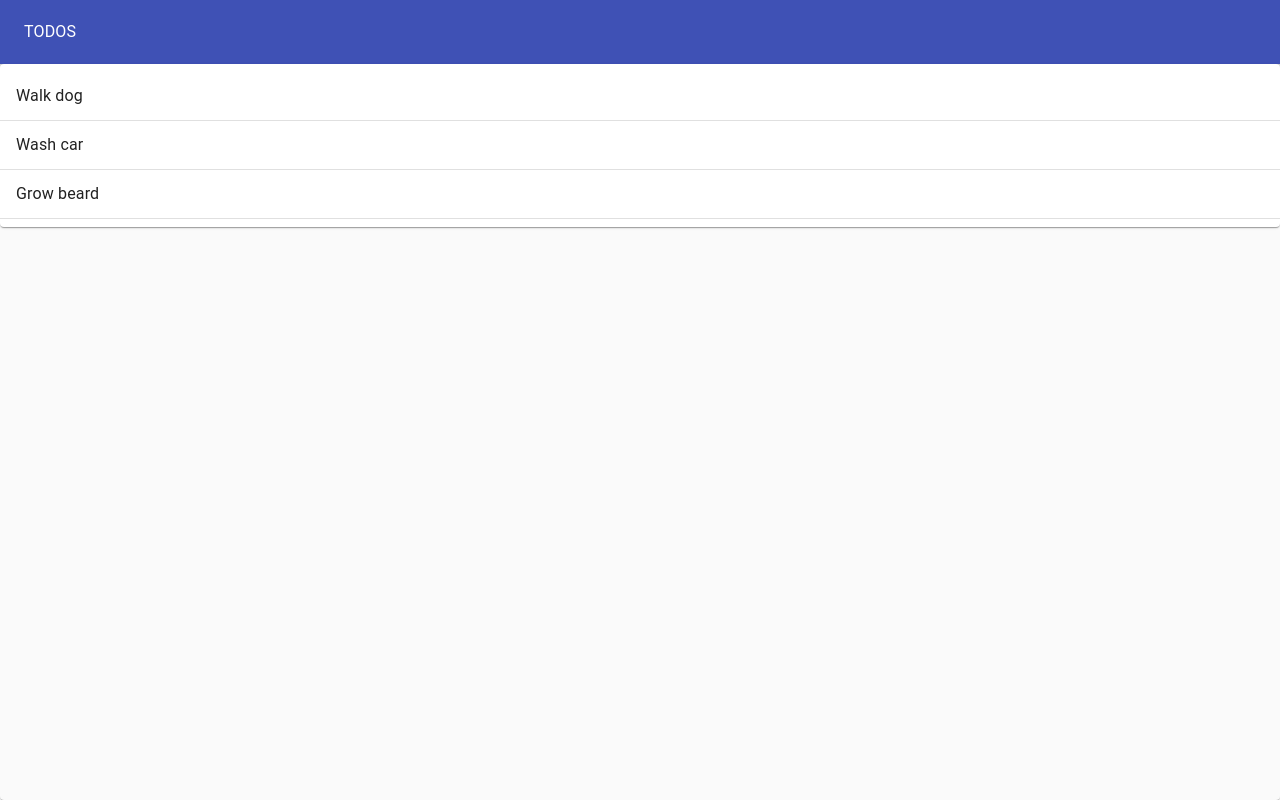
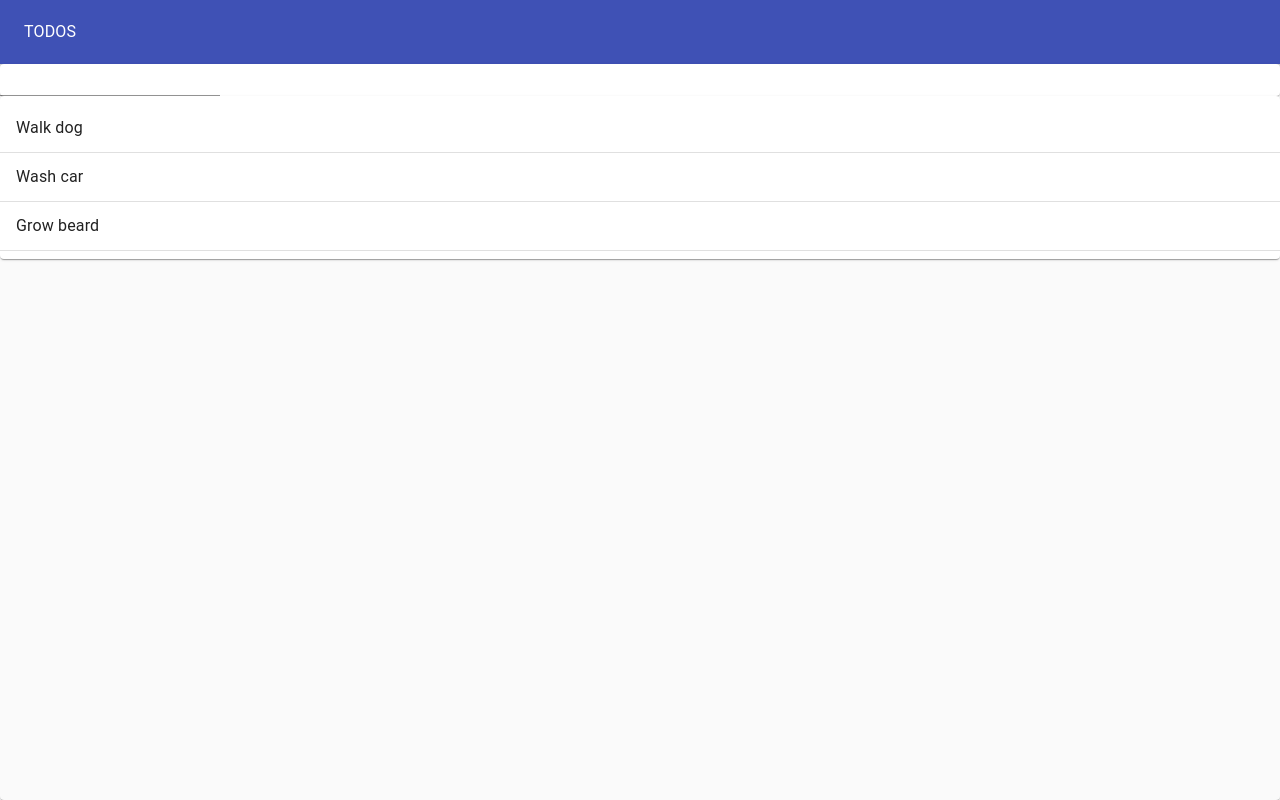
Before and after one commit to Slowcobo/todo, a React (Create React App) app: page / in a window 1280 px wide. Built offline with nearby package versions, Linux system fonts and the light colour scheme.

Commit message:
Add TodoForm and input hook

```diff
--- a/src/TodoApp.js
+++ b/src/TodoApp.js
@@ -3,6 +3,7 @@ import Typography from "@material-ui/core/Typography";
 import Paper from "@material-ui/core/Paper";
 import AppBar from "@material-ui/core/AppBar";
 import Toolbar from "@material-ui/core/Toolbar";
+import TodoForm from "./TodoForm";
 import TodoList from "./TodoList";
 
 export default function TodoApp() {
@@ -12,6 +13,9 @@ export default function TodoApp() {
     { id: 3, task: "Grow beard", completed: true },
   ];
   const [todos, setTodos] = useState(initialTodos);
+  const addTodo = (newTask) => {
+    setTodos([...todos, { id: 4, task: newTask, completed: false }]);
+  };
   return (
     <Paper
       style={{
@@ -26,6 +30,7 @@ export default function TodoApp() {
           <Typography color="inherit">TODOS</Typography>
         </Toolbar>
       </AppBar>
+      <TodoForm addTodo={addTodo} />
       <TodoList todos={todos} />
     </Paper>
   );
--- /dev/null
+++ b/src/TodoForm.js
@@ -0,0 +1,21 @@
+import React from "react";
+import Paper from "@material-ui/core/Paper";
+import TextField from "@material-ui/core/TextField";
+import useInputState from "./hooks/useInputState";
+
+export default function TodoForm({ addTodo }) {
+  const [value, handleChange, reset] = useInputState("");
+  return (
+    <Paper>
+      <form
+        onSubmit={(e) => {
+          e.preventDefault();
+          addTodo(value);
+          reset();
+        }}
+      >
+        <TextField value={value} onChange={handleChange} />
+      </form>
+    </Paper>
+  );
+}
--- /dev/null
+++ b/src/hooks/useInputState.js
@@ -0,0 +1,12 @@
+import { useState } from "react";
+
+export default (initialVal) => {
+  const [value, setValue] = useState(initialVal);
+  const handleChange = (e) => {
+    setValue(e.target.value);
+  };
+  const reset = () => {
+    setValue("");
+  };
+  return [value, handleChange, reset];
+};
```
